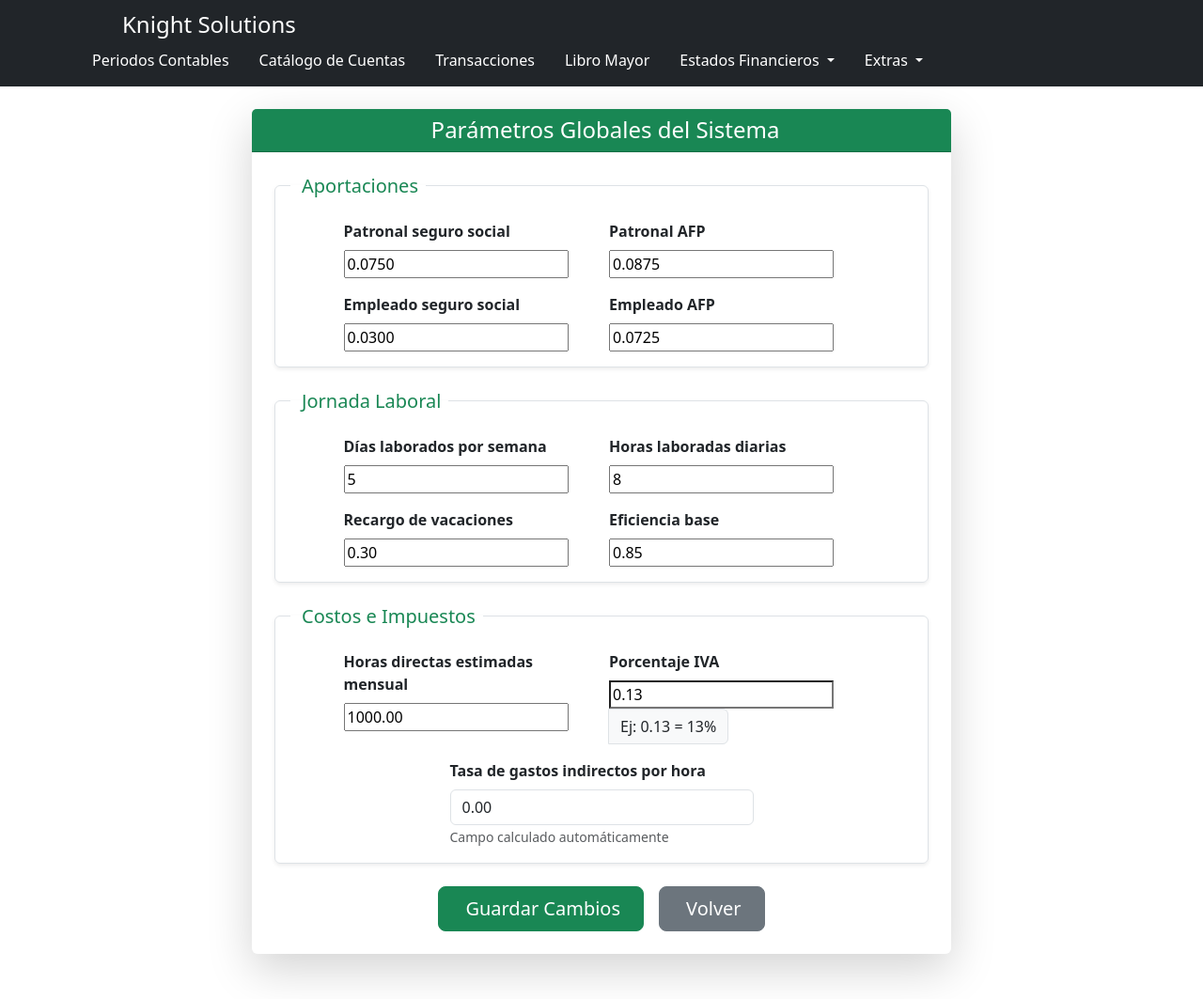
After one commit to mendozamonic/SISTEMA-CONTABLE-KNIGHT-SOLUTIONS-, a Django app: page /parametros/ in a window 1280 px wide. The commit adds this page. Shown: the whole page at 94% size. Run offline with Django 5.2, Linux system fonts and the light colour scheme; data comes from the database, SQL or seed files in the repository; some libraries are stand-ins or nearby versions.

Commit message:
parametros globales
pueden ser usados o no

```diff
--- a/SIC/urls.py
+++ b/SIC/urls.py
@@ -25,4 +25,9 @@ urlpatterns = [
     path('balance-general/', estados_views.balance_general_view, name='balance_general'),
     path('estado-resultados/', estados_views.estado_resultados_view, name='estado_resultados'),
     path('cambio-patrimonial/', estados_views.cambio_patrimonial_view, name='cambio_patrimonial'),
+
+    # ----- Parametros Globales -----
+    path('parametros/', libromayor_views.parametros_globales_view, name='parametros_globales'),
+
+
 ]
--- a/libromayor/forms.py
+++ b/libromayor/forms.py
@@ -5,7 +5,7 @@ from .models import AsientoContable, DetalleAsiento, Cuenta, PeriodoContable
 from decimal import Decimal
 import calendar
 from django.core.exceptions import ValidationError
-
+from .models import ParametrosGlobales
 
 class AsientoContableForm(forms.ModelForm):
 
@@ -193,3 +193,9 @@ class PeriodoContableForm(forms.ModelForm):
             raise forms.ValidationError('Ya existe un período contable abierto. Cierre el actual antes de crear uno nuevo.')
 
         return cleaned_data
+
+
+class ParametrosGlobalesForm(forms.ModelForm):
+    class Meta:
+        model = ParametrosGlobales
+        exclude = ['tasa_gastos_indirectos_por_hora']
--- a/libromayor/models.py
+++ b/libromayor/models.py
@@ -183,7 +183,7 @@ class ParametrosGlobales(models.Model):
     )
     tasa_gastos_indirectos_por_hora = models.DecimalField(
         max_digits=10, decimal_places=4, default=Decimal('0.00'),
-        editable=False
+    editable=True  # <--- permitir mostrarlo
     )
     porcentaje_iva = models.DecimalField(
         max_digits=5, decimal_places=4, default=Decimal('0.13'), # Valor actual de El Salvador (13%)
--- /dev/null
+++ b/libromayor/templates/parametros_globales.html
@@ -0,0 +1,159 @@
+{% extends 'base.html' %}
+{% load static %}
+
+{% block title %}Parámetros Globales{% endblock title %}
+
+{% block content %}
+<div class="d-flex justify-content-center align-items-center mt-4 mb-5">
+  <div class="card shadow-lg border-0 col-lg-8 col-md-10">
+    <div class="card-header bg-success text-white text-center">
+      <h4 class="mb-0">
+        <i class="bi bi-gear-fill me-2"></i> Parámetros Globales del Sistema
+      </h4>
+    </div>
+
+    <div class="card-body p-4">
+
+      {% if messages %}
+        {% for message in messages %}
+          <div class="alert alert-{{ message.tags }} mt-2 text-center">{{ message }}</div>
+        {% endfor %}
+      {% endif %}
+
+      <!-- 🔍 Mostrar errores generales del formulario -->
+      {% if form.non_field_errors %}
+        <div class="alert alert-danger text-center">
+          {% for error in form.non_field_errors %}
+            {{ error }}
+          {% endfor %}
+        </div>
+      {% endif %}
+
+      <form method="post" novalidate>
+        {% csrf_token %}
+
+        <!-- 🧾 APORTACIONES -->
+        <fieldset class="border p-3 rounded mb-4 shadow-sm">
+          <legend class="float-none w-auto px-2 h5 text-success">
+            <i class="bi bi-person-badge-fill me-1"></i> Aportaciones
+          </legend>
+
+          <div class="row g-3 justify-content-center">
+            <div class="col-md-5">
+              <label class="form-label fw-semibold">Patronal seguro social</label>
+              {{ form.patronal_seguro_social }}
+              {% if form.patronal_seguro_social.errors %}
+                <div class="text-danger small">{{ form.patronal_seguro_social.errors.0 }}</div>
+              {% endif %}
+            </div>
+            <div class="col-md-5">
+              <label class="form-label fw-semibold">Patronal AFP</label>
+              {{ form.patronal_afp }}
+              {% if form.patronal_afp.errors %}
+                <div class="text-danger small">{{ form.patronal_afp.errors.0 }}</div>
+              {% endif %}
+            </div>
+            <div class="col-md-5">
+              <label class="form-label fw-semibold">Empleado seguro social</label>
+              {{ form.empleado_seguro_social }}
+              {% if form.empleado_seguro_social.errors %}
+                <div class="text-danger small">{{ form.empleado_seguro_social.errors.0 }}</div>
+              {% endif %}
+            </div>
+            <div class="col-md-5">
+              <label class="form-label fw-semibold">Empleado AFP</label>
+              {{ form.empleado_afp }}
+              {% if form.empleado_afp.errors %}
+                <div class="text-danger small">{{ form.empleado_afp.errors.0 }}</div>
+              {% endif %}
+            </div>
+          </div>
+        </fieldset>
+
+        <!-- 🕒 JORNADA LABORAL -->
+        <fieldset class="border p-3 rounded mb-4 shadow-sm">
+          <legend class="float-none w-auto px-2 h5 text-success">
+            <i class="bi bi-clock-fill me-1"></i> Jornada Laboral
+          </legend>
+
+          <div class="row g-3 justify-content-center">
+            <div class="col-md-5">
+              <label class="form-label fw-semibold">Días laborados por semana</label>
+              {{ form.dias_laborados_semana }}
+              {% if form.dias_laborados_semana.errors %}
+                <div class="text-danger small">{{ form.dias_laborados_semana.errors.0 }}</div>
+              {% endif %}
+            </div>
+            <div class="col-md-5">
+              <label class="form-label fw-semibold">Horas laboradas diarias</label>
+              {{ form.horas_laboradas_diarias }}
+              {% if form.horas_laboradas_diarias.errors %}
+                <div class="text-danger small">{{ form.horas_laboradas_diarias.errors.0 }}</div>
+              {% endif %}
+            </div>
+            <div class="col-md-5">
+              <label class="form-label fw-semibold">Recargo de vacaciones</label>
+              {{ form.recargo_vacaciones }}
+              {% if form.recargo_vacaciones.errors %}
+                <div class="text-danger small">{{ form.recargo_vacaciones.errors.0 }}</div>
+              {% endif %}
+            </div>
+            <div class="col-md-5">
+              <label class="form-label fw-semibold">Eficiencia base</label>
+              {{ form.eficiencia_base }}
+              {% if form.eficiencia_base.errors %}
+                <div class="text-danger small">{{ form.eficiencia_base.errors.0 }}</div>
+              {% endif %}
+            </div>
+          </div>
+        </fieldset>
+
+        <!-- 💰 COSTOS E IMPUESTOS -->
+        <fieldset class="border p-3 rounded mb-4 shadow-sm">
+          <legend class="float-none w-auto px-2 h5 text-success">
+            <i class="bi bi-cash-coin me-1"></i> Costos e Impuestos
+          </legend>
+
+          <div class="row g-3 justify-content-center">
+            <div class="col-md-5">
+              <label class="form-label fw-semibold">Horas directas estimadas mensual</label>
+              {{ form.horas_directas_estimadas_mensual }}
+              {% if form.horas_directas_estimadas_mensual.errors %}
+                <div class="text-danger small">{{ form.horas_directas_estimadas_mensual.errors.0 }}</div>
+              {% endif %}
+            </div>
+
+            <div class="col-md-5">
+              <label class="form-label fw-semibold">Porcentaje IVA</label>
+              <div class="input-group">
+                {{ form.porcentaje_iva }}
+                <span class="input-group-text">Ej: 0.13 = 13%</span>
+              </div>
+              {% if form.porcentaje_iva.errors %}
+                <div class="text-danger small">{{ form.porcentaje_iva.errors.0 }}</div>
+              {% endif %}
+            </div>
+
+            <div class="col-md-6">
+              <label class="form-label fw-semibold">Tasa de gastos indirectos por hora</label>
+              <input type="text" class="form-control"
+                     value="{{ form.instance.tasa_gastos_indirectos_por_hora }}" readonly>
+              <small class="form-text text-muted">Campo calculado automáticamente</small>
+            </div>
+          </div>
+        </fieldset>
+
+        <!-- BOTONES -->
+        <div class="d-flex justify-content-center gap-3 mt-4">
+          <button type="submit" class="btn btn-success btn-lg px-4">
+            <i class="bi bi-save me-1"></i> Guardar Cambios
+          </button>
+          <a href="/" class="btn btn-secondary btn-lg px-4">
+            <i class="bi bi-arrow-left-circle me-1"></i> Volver
+          </a>
+        </div>
+      </form>
+    </div>
+  </div>
+</div>
+{% endblock %}
--- a/libromayor/views.py
+++ b/libromayor/views.py
@@ -1,14 +1,34 @@
 from datetime import date, timedelta
 from decimal import Decimal
+import logging
 
 from django.contrib import messages
 from django.db import transaction
-from django.db.models import Sum,F
+from django.db.models import Sum, F
 from django.http import JsonResponse
 from django.shortcuts import render, redirect, get_object_or_404
 
-from .forms import AsientoContableForm, DetalleAsientoFormSet, PeriodoContableForm
-from .models import AsientoContable, DetalleAsiento, Cuenta, PeriodoContable, SaldoCuenta
+from .forms import (
+    AsientoContableForm,
+    DetalleAsientoFormSet,
+    PeriodoContableForm,
+    ParametrosGlobalesForm,
+)
+
+from .models import (
+    AsientoContable,
+    DetalleAsiento,
+    Cuenta,
+    PeriodoContable,
+    SaldoCuenta,
+    ParametrosGlobales,
+)
+
+# Logger para el módulo
+logger = logging.getLogger(__name__)
+
+
+logger = logging.getLogger(__name__)
 
 
 def catalogo_cuentas_view(request):
@@ -222,23 +242,8 @@ def editar_periodo_view(request, pk):
         return redirect('periodo_contable')
     return render(request, 'editar_periodo.html', {'form': form, 'periodo': periodo})
 
+def cerrar_periodo_view(request, pk):
 
-
-from decimal import Decimal
-from datetime import timedelta
-import logging
-
-from django.db import transaction
-from django.db.models import Sum, F
-from django.shortcuts import get_object_or_404, redirect
-from django.contrib import messages
-
-from .models import PeriodoContable, Cuenta, AsientoContable, DetalleAsiento, SaldoCuenta
-
-logger = logging.getLogger(__name__)
-
-
-def cerrar_periodo_view(request, pk):
     """
     Cierra el período contable `pk`: calcula utilidad, crea asientos de cierre,
     traslada utilidad a utilidades acumuladas (si aplica), recalcula saldos finales,
@@ -474,3 +479,43 @@ def cerrar_periodo_view(request, pk):
 
     messages.success(request, f"🎯 Período '{periodo.nombre}' cerrado. Nuevo período '{periodo_nuevo.nombre}' creado.")
     return redirect("periodo_contable")
+
+
+def parametros_globales_view(request):
+    """
+    Vista singleton para editar y mostrar los parámetros globales del sistema.
+    Solo existe un registro (id=1), y se crea automáticamente si no existe.
+    """
+
+    try:
+        parametros, creado = ParametrosGlobales.objects.get_or_create(id=1)
+    except Exception as e:
+        logger.error("Error al obtener o crear los parámetros globales: %s", e)
+        messages.error(request, "Ocurrió un error al cargar los parámetros.")
+        return redirect('/')
+
+    if request.method == 'POST':
+        form = ParametrosGlobalesForm(request.POST, instance=parametros)
+        if form.is_valid():
+            parametros = form.save()
+
+            # 🔁 Recalcular automáticamente la tasa después de guardar
+            try:
+                parametros.calcular_y_guardar_tasa_indirectos(recalcular=True)
+                messages.success(request, "✅ Parámetros actualizados correctamente y tasa recalculada.")
+            except Exception as e:
+                logger.warning("Error al recalcular la tasa indirecta: %s", e)
+                messages.warning(request, "⚠️ Parámetros guardados, pero no se pudo recalcular la tasa indirecta.")
+
+            return redirect('parametros_globales')
+        else:
+            # 🔍 Mostrar errores en consola para depuración
+            logger.error("Errores en el formulario de parámetros: %s", form.errors.as_json())
+            messages.error(request, "❌ Hay errores en el formulario. Revísalo por favor.")
+    else:
+        form = ParametrosGlobalesForm(instance=parametros)
+
+    return render(request, 'parametros_globales.html', {
+        'form': form,
+        'parametros': parametros,
+    })
--- a/templates/_navbar.html
+++ b/templates/_navbar.html
@@ -16,7 +16,7 @@
                 <!-- Menú Inicio -->
                 <li class="nav-item">
                     <a href="{% url 'periodo_contable' %} " class="nav-link text-white">
-                        periodo_contable
+                       Periodos Contables
                     </a>
                 </li>
 
@@ -67,12 +67,12 @@
                 <!-- Menú Control de Costos -->
                 <li class="nav-item dropdown">
                     <a class="nav-link dropdown-toggle text-white" href="#" role="button" data-bs-toggle="dropdown" aria-expanded="false">
-                        Control de Costos
+                        Extras
                     </a>
                     <ul class="dropdown-menu dropdown-menu-dark">
                         <li>
-                            <a class="dropdown-item" href=" ">
-                                Costo de Mano de Obra
+                            <a class="dropdown-item" href=" {% url 'parametros_globales' %}" >
+                                Parametros Globales
                             </a>
                         </li>
                         <li>
```
